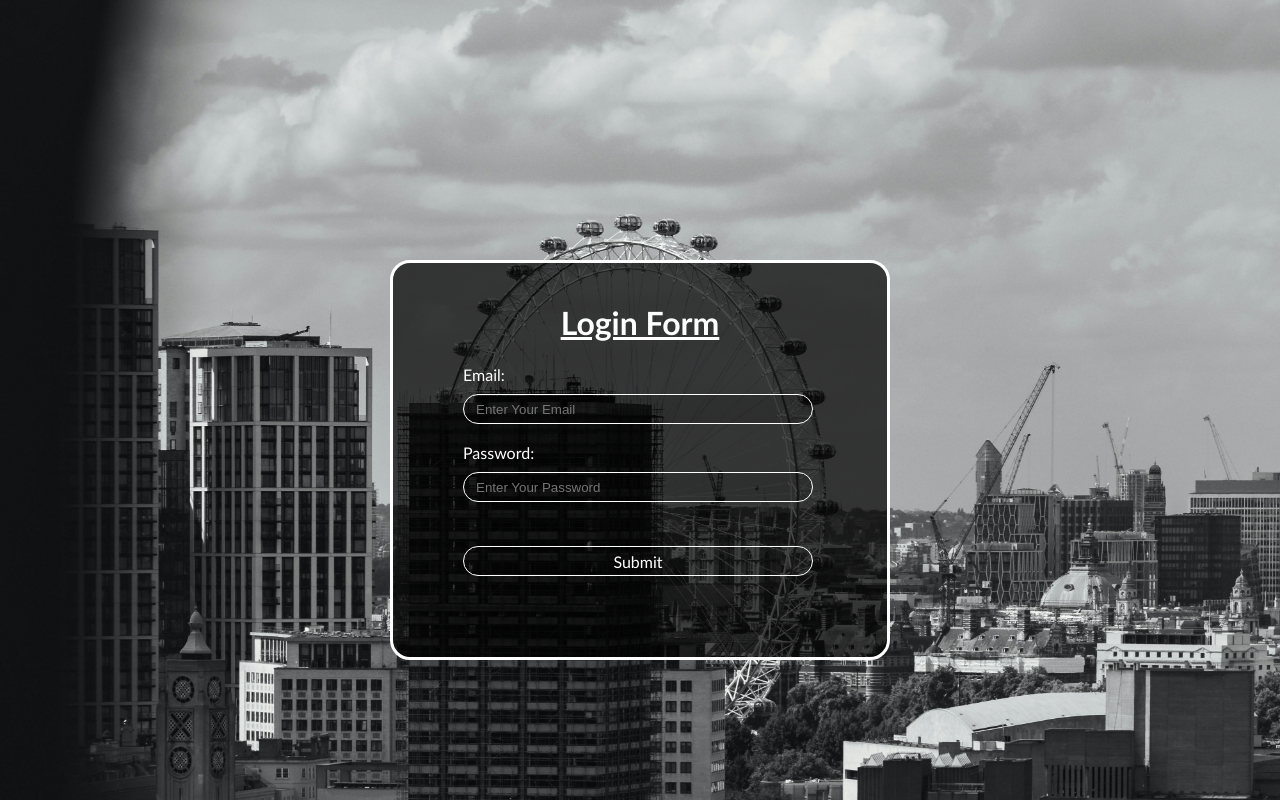
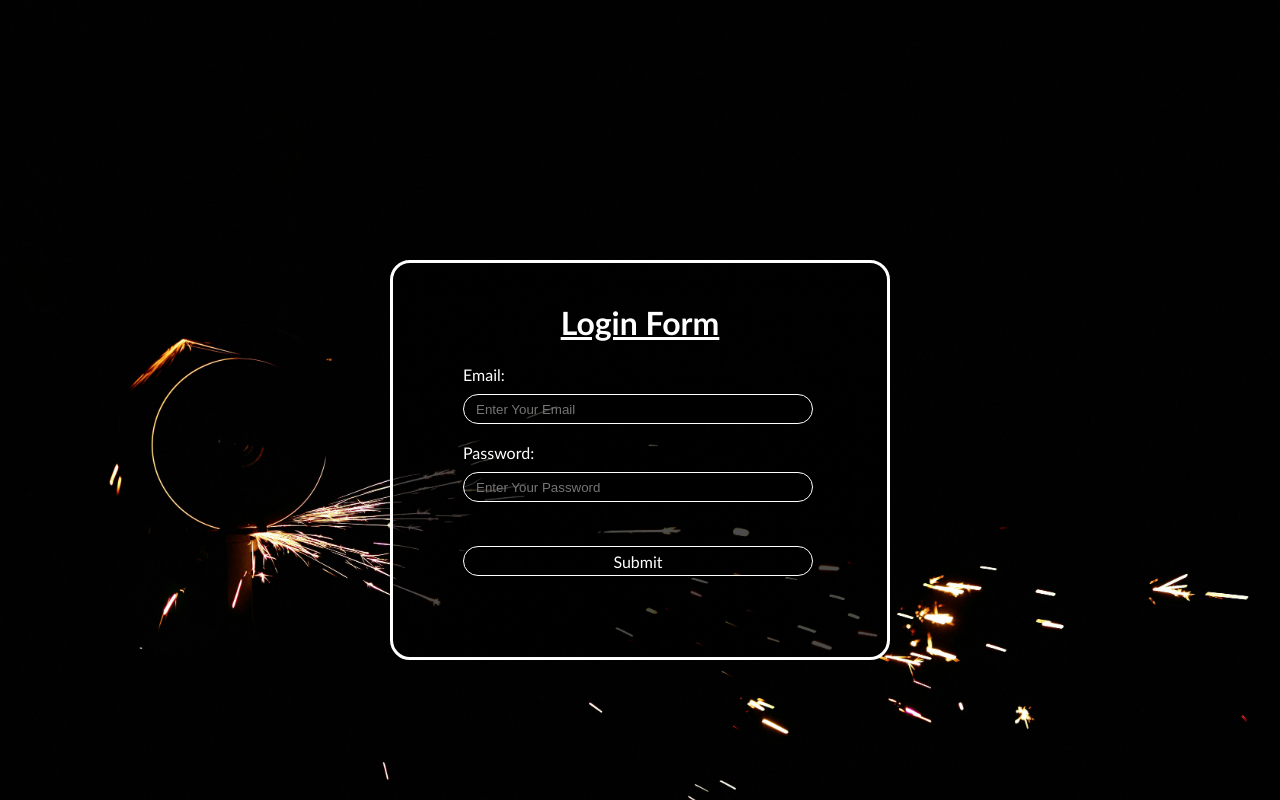
Before and after one commit to aaftab-vijapura/demo-webpage, a PHP site: page /first.php in a window 1280 px wide. Run offline with PHP 8.4, Linux system fonts and the light colour scheme; data that the repository does not hold is empty.

Commit message:
new change login page

```diff
--- a/first.php
+++ b/first.php
@@ -72,9 +72,7 @@ if ($_SERVER['REQUEST_METHOD'] === 'POST' && isset($_POST['submit'])) {
 }
 
      if (isset($conn) && $stmt instanceof mysqli_stmt) {
-    $conn->close();
-}
-   {
+
 }
 
 /* -------------  END OF LOGIN SCRIPT ------------- */
@@ -97,7 +95,7 @@ OUTPUT_HTML:
         }
 
         body{
-            background-image: url(sx.jpg);
+            background-image: url(sn.jpg);
             background-size: cover;
             background-position: center;
             background-repeat: no-repeat;
```
Also changed, not shown: sa.jpg (deleted), sk.jpg (deleted), sn.jpg (added), sq.jpg (deleted), sy.jpg (deleted).
